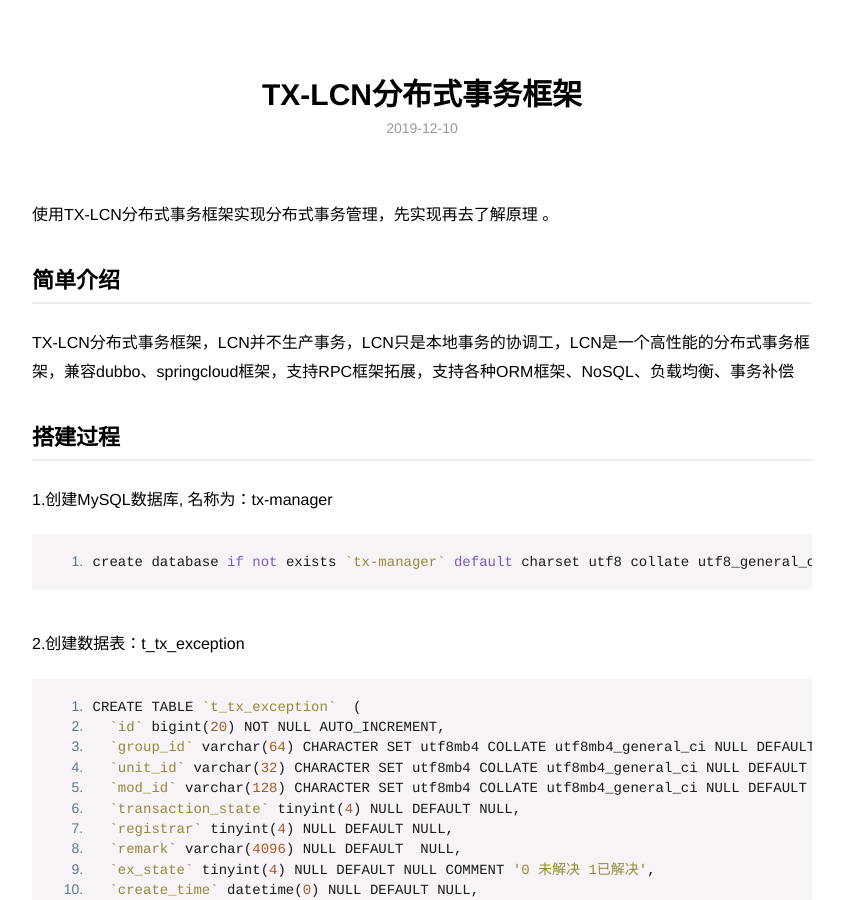
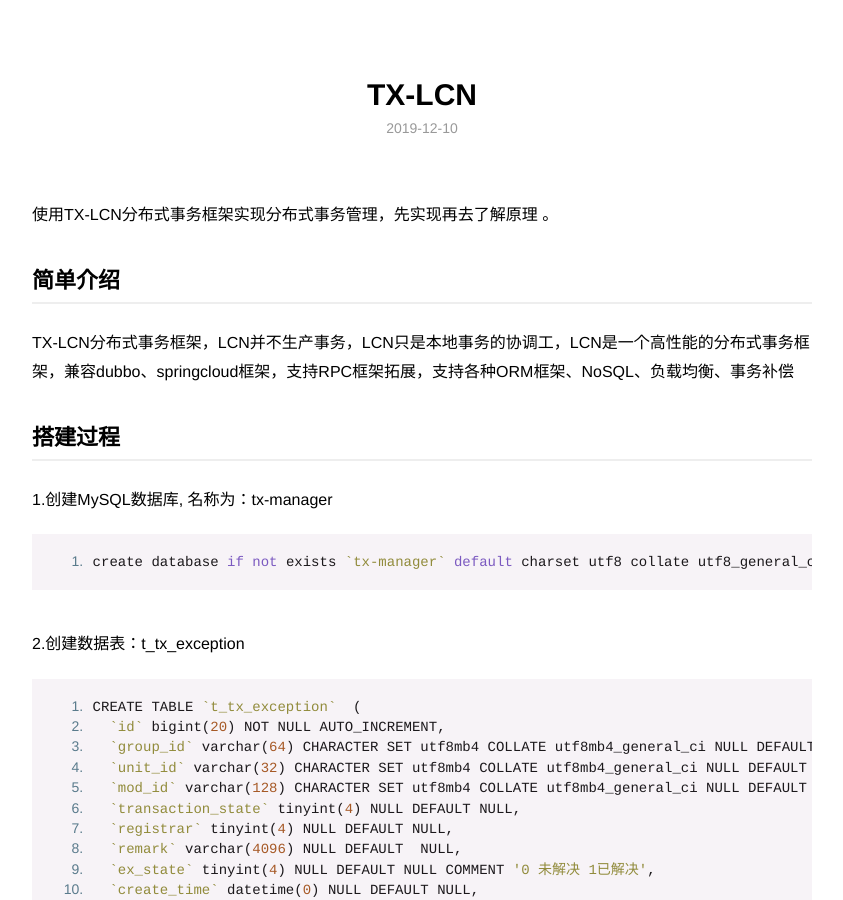
Before and after one commit to sunzhensky/sunzhensky.github.io, a Jekyll site: the page built from _posts/2019-12-10-TX-LCN.md, in a window 1280 px wide and 900 px high. Shown: the whole window, without its empty margins (218-1061 px from the left). Built offline with Jekyll 4.4.1, drawn with Linux system fonts in a browser that asks for light colours.

Commit message:
Update 2019-12-10-TX-LCN.md

```diff
--- a/_posts/2019-12-10-TX-LCN.md
+++ b/_posts/2019-12-10-TX-LCN.md
@@ -1,6 +1,6 @@
 ---
 layout: post
-title: TX-LCN分布式事务框架
+title: TX-LCN
 description: springcloud分布式事务处理 LCN
 category: blog
 ---
```
